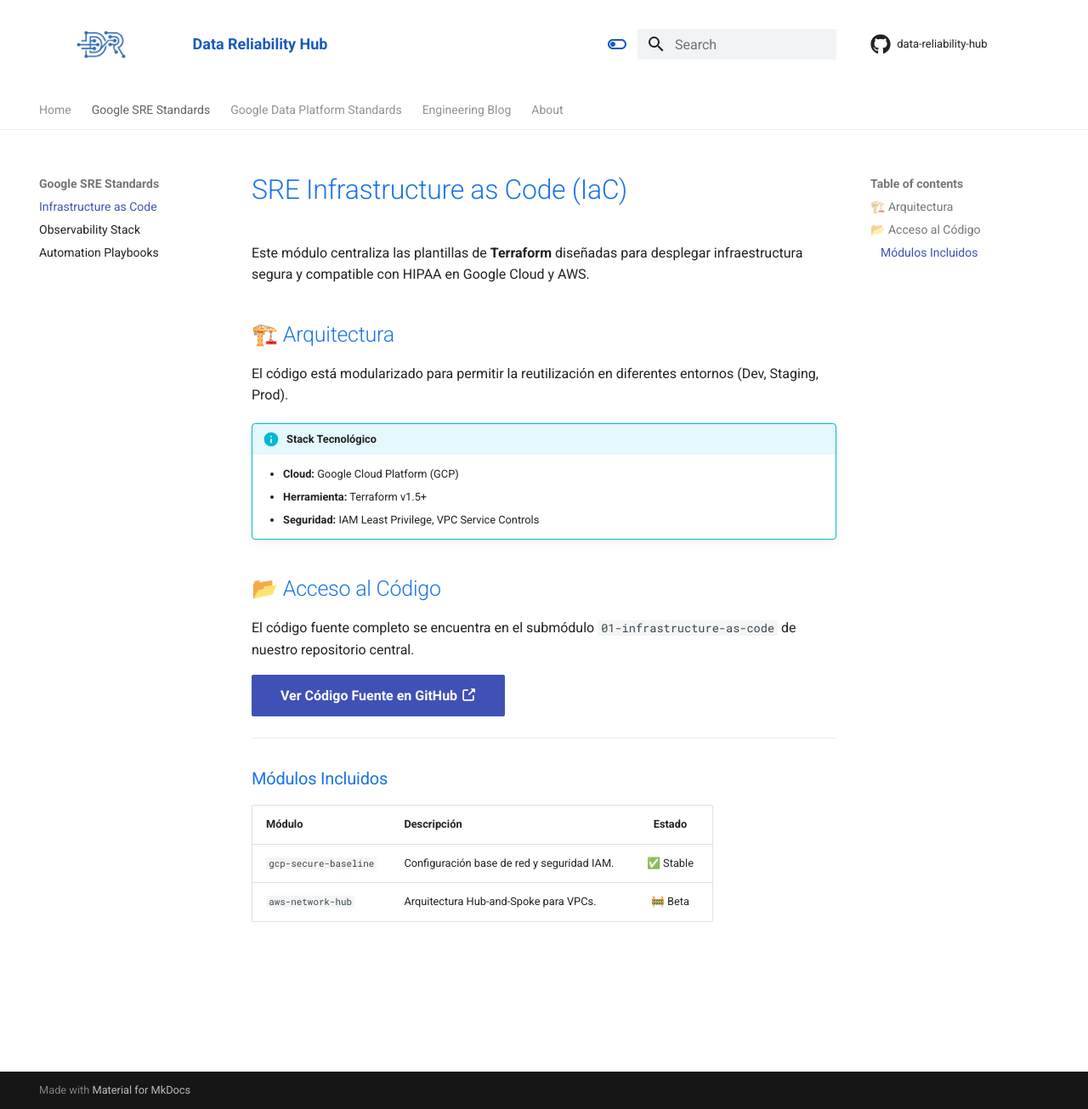
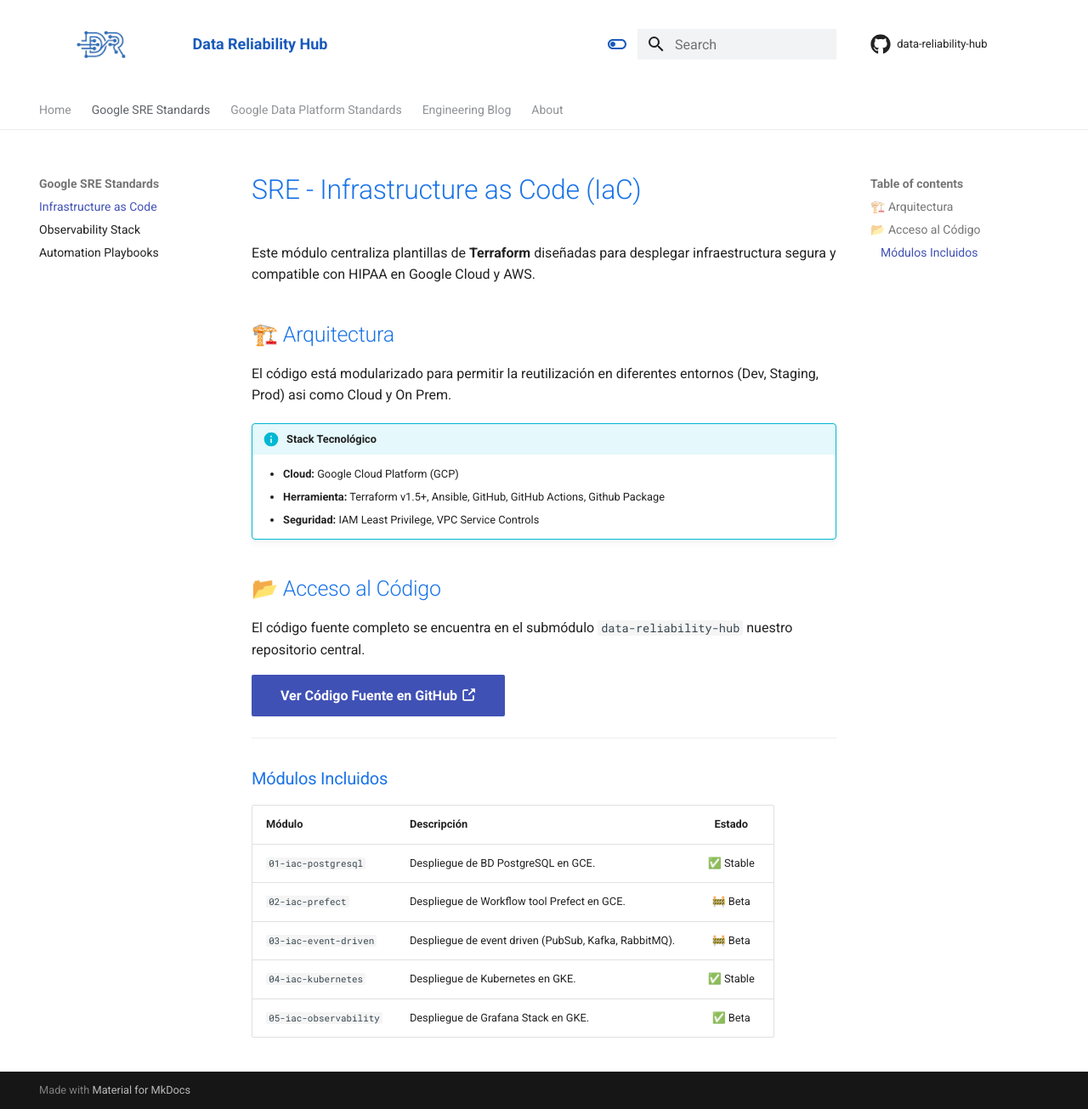
Before and after one commit to mcatalangt/data-reliability-hub, an MkDocs documentation site: the page built from docs/modules/sre/iac.md, in a window 1280 px wide and 1305 px high. Shown: the whole window at 85% size. Built offline with MkDocs 1.6.1 and Material for MkDocs 9.7.7, drawn with Linux system fonts in a browser that asks for light colours; comment, search, counter and statistics services are not loaded.

Commit message:
Agregando módulos de Terraform como submódulos

```diff
--- a/docs/modules/sre/iac.md
+++ b/docs/modules/sre/iac.md
@@ -1,20 +1,20 @@
-# SRE Infrastructure as Code (IaC)
+# SRE - Infrastructure as Code (IaC)
 
-Este módulo centraliza las plantillas de **Terraform** diseñadas para desplegar infraestructura segura y compatible con HIPAA en Google Cloud y AWS.
+Este módulo centraliza plantillas de **Terraform** diseñadas para desplegar infraestructura segura y compatible con HIPAA en Google Cloud y AWS.
 
 ## 🏗️ Arquitectura
-El código está modularizado para permitir la reutilización en diferentes entornos (Dev, Staging, Prod).
+El código está modularizado para permitir la reutilización en diferentes entornos (Dev, Staging, Prod) asi como Cloud y On Prem.
 
 !!! info "Stack Tecnológico"
     * **Cloud:** Google Cloud Platform (GCP)
-    * **Herramienta:** Terraform v1.5+
+    * **Herramienta:** Terraform v1.5+, Ansible, GitHub, GitHub Actions, Github Package
     * **Seguridad:** IAM Least Privilege, VPC Service Controls
 
 ## 📂 Acceso al Código
 
-El código fuente completo se encuentra en el submódulo `01-infrastructure-as-code` de nuestro repositorio central.
+El código fuente completo se encuentra en el submódulo `data-reliability-hub` nuestro repositorio central.
 
-[Ver Código Fuente en GitHub :octicons-link-external-16:](https://github.com/mcatalangt/data-reliability-hub/tree/main/01-infrastructure-as-code){ .md-button .md-button--primary }
+[Ver Código Fuente en GitHub :octicons-link-external-16:](https://github.com/mcatalangt/data-reliability-hub){ .md-button .md-button--primary }
 
 ---
 
@@ -22,5 +22,8 @@ El código fuente completo se encuentra en el submódulo `01-infrastructure-as-c
 
 | Módulo | Descripción | Estado |
 | :--- | :--- | :---: |
-| `gcp-secure-baseline` | Configuración base de red y seguridad IAM. | ✅ Stable |
-| `aws-network-hub` | Arquitectura Hub-and-Spoke para VPCs. | 🚧 Beta |
+| `01-iac-postgresql` | Despliegue de BD PostgreSQL en GCE. | ✅ Stable |
+| `02-iac-prefect` | Despliegue de Workflow tool Prefect en GCE. | 🚧 Beta |
+| `03-iac-event-driven` | Despliegue de event driven (PubSub, Kafka, RabbitMQ). | 🚧 Beta |
+| `04-iac-kubernetes` | Despliegue de Kubernetes en GKE. | ✅ Stable |
+| `05-iac-observability` | Despliegue de Grafana Stack en GKE. | ✅ Beta |
```
